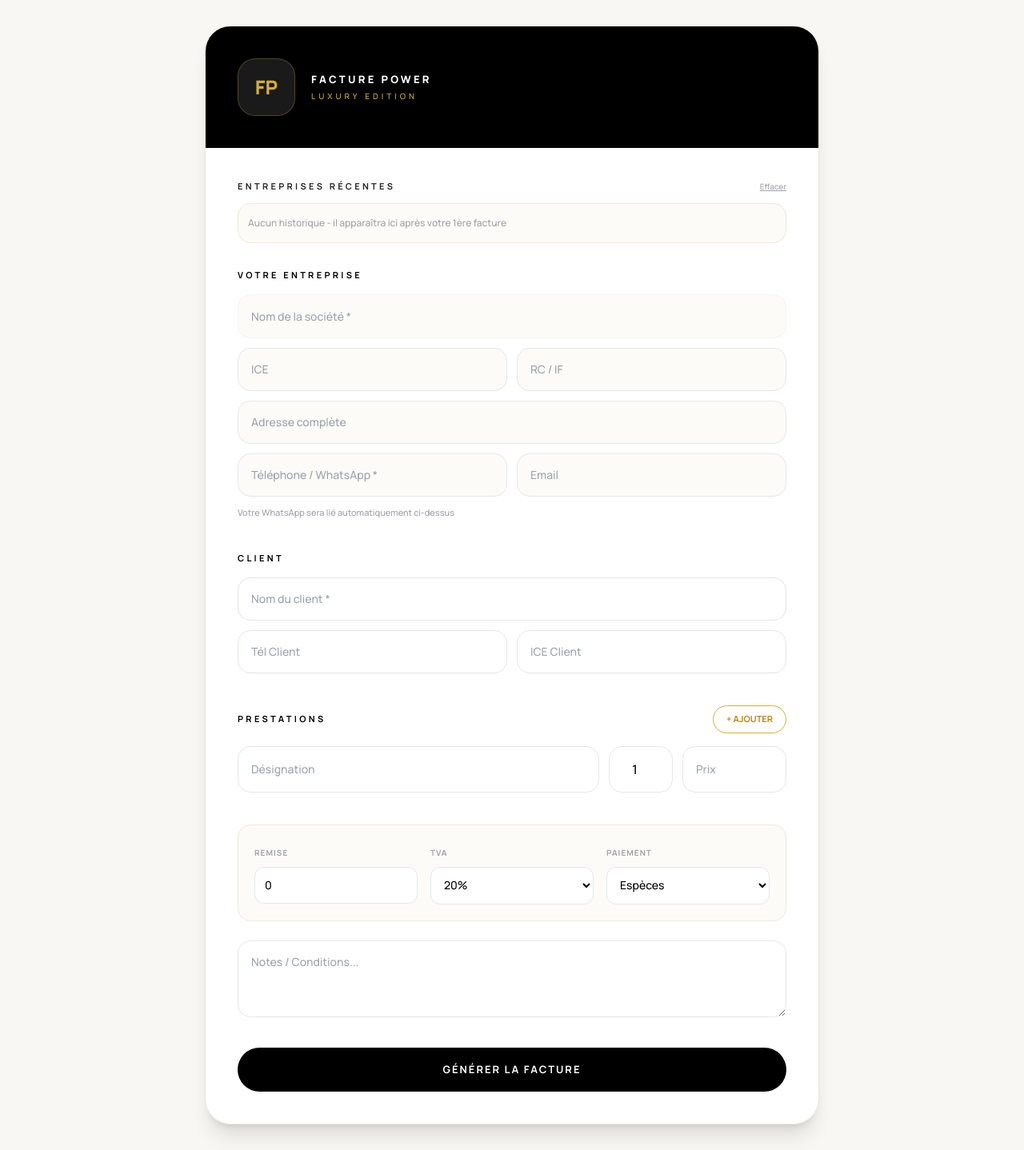
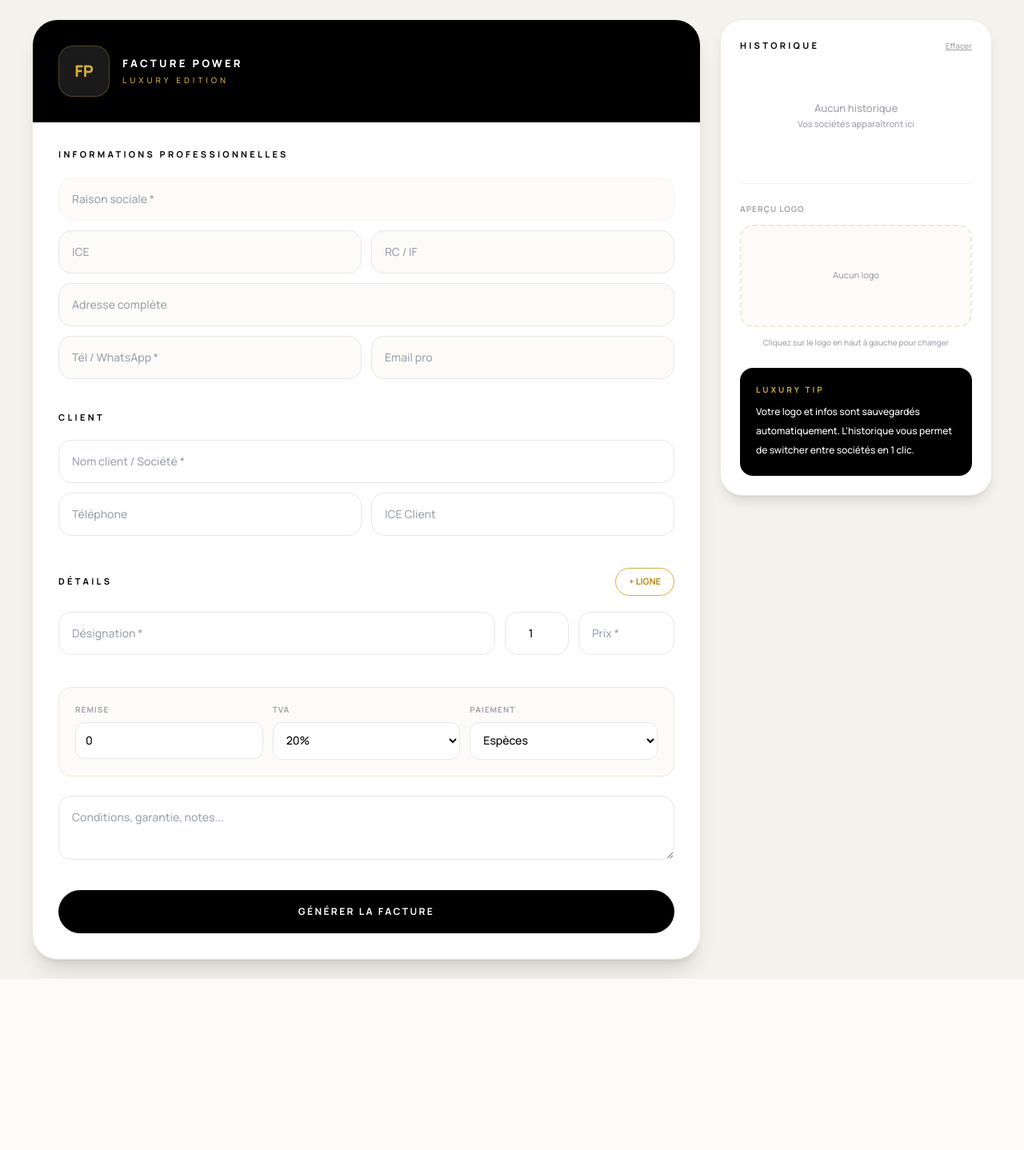
Before and after one commit to ilyassebenmouloud123-source/fucture-power, a Flask app: page / in a window 1280 px wide. Shown: the whole page at 80% size. After the commit the page ends 1224 px from the top, so only its background shows below. Run offline with Flask 3, Linux system fonts and the light colour scheme; some libraries are stand-ins or nearby versions.

Commit message:
Update form.html

```diff
--- a/templates/form.html
+++ b/templates/form.html
@@ -1,85 +1,85 @@
 <!DOCTYPE html>
 <html lang="fr"><head><meta charset="UTF-8"><meta name="viewport" content="width=device-width,initial-scale=1">
-<title>FACTURE POWER - LUXURY</title><script src="https://cdn.tailwindcss.com"></script>
+<title>FACTURE POWER - PRO</title><script src="https://cdn.tailwindcss.com"></script>
 <link href="https://fonts.googleapis.com/css2?family=Cormorant+Garamond:wght@700&family=Manrope:wght@500;700;800&display=swap" rel="stylesheet">
-<style>body{font-family:'Manrope',sans-serif;background:#f8f7f3}.serif{font-family:'Cormorant Garamond',serif}.gold{color:#B8860B}</style>
+<style>body{font-family:'Manrope',sans-serif;background:#f4f2ec}</style>
 </head>
-<body class="min-h-screen p-4 md:p-8">
-<div class="max-w-3xl mx-auto bg-white rounded-[32px] shadow-xl border border-[#efe9d7] overflow-hidden">
+<body class="min-h-screen p-3 md:p-6">
+<div class="max-w-[1200px] mx-auto grid grid-cols-1 lg:grid-cols-[1fr_340px] gap-6">
 
-<!-- TOP LUXURY -->
-<div class="bg-black p-8 md:p-10 flex justify-between items-center">
-<div class="flex items-center gap-5">
-<label class="group w-[72px] h-[72px] bg-[#1a1a1a] border border-[#D4AF37]/30 rounded-[22px] flex items-center justify-center overflow-hidden cursor-pointer relative">
-<img id="logoPreview" class="hidden w-full h-full object-cover">
-<span id="logoText" class="text-[#D4AF37] font-black text-2xl">FP</span>
-<div class="absolute inset-0 bg-black/60 hidden group-hover:flex items-center justify-center text-[9px] text-white tracking-widest">CHANGER</div>
-<input type="file" id="logoInput" class="hidden" accept="image/*">
-</label>
+<!-- LEFT: FORM PRO -->
+<div class="bg-white rounded-[32px] shadow-xl border border-[#efe9d7] overflow-hidden">
+<div class="bg-black p-8 flex justify-between items-center">
+<div class="flex items-center gap-4">
+<label class="w-[64px] h-[64px] bg-[#1a1a1a] border border-[#D4AF37]/30 rounded-[18px] flex items-center justify-center overflow-hidden cursor-pointer relative group">
+<img id="logoPreview" class="hidden w-full h-full object-cover"><span id="logoText" class="text-[#D4AF37] font-black text-xl">FP</span>
+<div class="absolute inset-0 bg-black/70 hidden group-hover:flex items-center justify-center text-[8px] text-white">CHANGER</div>
+<input type="file" id="logoInput" class="hidden" accept="image/*"></label>
 <div><p class="font-black tracking-[0.25em] text-white text-[13px]">FACTURE POWER</p><p class="text-[#D4AF37] text-[10px] tracking-[0.4em] mt-1">LUXURY EDITION</p></div>
 </div>
-<a id="waMyLink" target="_blank" class="hidden bg-[#25D366] text-white px-5 py-2.5 rounded-full text-xs font-bold flex items-center gap-2">◉ WhatsApp</a>
+<a id="waMyLink" target="_blank" class="hidden bg-[#25D366] text-white px-4 py-2 rounded-full text-xs font-bold">WhatsApp</a>
 </div>
 
-<div class="p-8 md:p-10">
-<form action="/facture" method="POST">
-
-<!-- HISTORIQUE BIEN VISIBLE -->
-<div class="mb-8">
-<div class="flex justify-between items-center mb-3">
-<p class="text-[11px] font-bold tracking-[0.3em] text-zinc-800">ENTREPRISES RÉCENTES</p>
-<button type="button" onclick="clearHist()" class="text-[10px] text-zinc-400 underline">Effacer</button>
-</div>
-<div id="historic" class="bg-[#fcfbf7] border border-[#efe9d7] rounded-2xl p-3 flex gap-2 flex-wrap min-h-[50px] items-center">
-<p id="histEmpty" class="text-[12px] text-zinc-400">Aucun historique - il apparaîtra ici après votre 1ère facture</p>
-</div>
-</div>
-
-<h2 class="font-bold text-[11px] tracking-[0.3em] mb-4">VOTRE ENTREPRISE</h2>
-<div class="space-y-3">
-<input name="ent_nom" id="company" placeholder="Nom de la société *" required class="w-full border border-zinc-100 focus:border-black rounded-2xl p-4 bg-[#fcfbf7] text-[14px] outline-none">
-<div class="grid grid-cols-2 gap-3">
-<input name="ent_ice" id="ice" placeholder="ICE" class="border rounded-2xl p-4 bg-[#fcfbf7] text-sm outline-none">
-<input name="ent_rc" id="rc" placeholder="RC / IF" class="border rounded-2xl p-4 bg-[#fcfbf7] text-sm outline-none">
-</div>
-<input name="ent_adresse" id="adresse" placeholder="Adresse complète" class="w-full border rounded-2xl p-4 bg-[#fcfbf7] text-sm outline-none">
-<div class="grid grid-cols-2 gap-3">
-<input name="ent_tel" id="tel" placeholder="Téléphone / WhatsApp *" required class="border rounded-2xl p-4 bg-[#fcfbf7] text-sm outline-none">
-<input name="ent_email" id="email" placeholder="Email" class="border rounded-2xl p-4 bg-[#fcfbf7] text-sm outline-none">
-</div>
-<p class="text-[11px] text-zinc-400">Votre WhatsApp sera lié automatiquement ci-dessus</p>
+<div class="p-8">
+<form action="/facture" method="POST" id="mainForm">
+<h2 class="text-[11px] font-bold tracking-[0.3em] mb-5">INFORMATIONS PROFESSIONNELLES</h2>
+<div class="grid grid-cols-1 md:grid-cols-2 gap-3">
+<input name="ent_nom" id="company" placeholder="Raison sociale *" required class="md:col-span-2 w-full border border-zinc-100 bg-[#fcfbf7] rounded-2xl p-4 text-sm outline-none focus:border-black">
+<input name="ent_ice" id="ice" placeholder="ICE" class="border bg-[#fcfbf7] rounded-2xl p-4 text-sm outline-none">
+<input name="ent_rc" id="rc" placeholder="RC / IF" class="border bg-[#fcfbf7] rounded-2xl p-4 text-sm outline-none">
+<input name="ent_adresse" id="adresse" placeholder="Adresse complète" class="md:col-span-2 border bg-[#fcfbf7] rounded-2xl p-4 text-sm outline-none">
+<input name="ent_tel" id="tel" placeholder="Tél / WhatsApp *" required class="border bg-[#fcfbf7] rounded-2xl p-4 text-sm outline-none">
+<input name="ent_email" id="email" placeholder="Email pro" class="border bg-[#fcfbf7] rounded-2xl p-4 text-sm outline-none">
 </div>
 
 <div class="mt-10">
-<div class="flex justify-between items-center mb-4"><h2 class="font-bold text-[11px] tracking-[0.3em]">CLIENT</h2><a id="waClientLink" target="_blank" class="hidden text-[11px] bg-[#25D366] text-white px-3 py-1 rounded-full font-bold">WhatsApp Client</a></div>
-<input name="client" placeholder="Nom du client *" required class="w-full border border-zinc-200 rounded-2xl p-4 text-sm outline-none mb-3">
-<div class="grid grid-cols-2 gap-3">
-<input name="client_tel" id="clientTel" placeholder="Tél Client" class="border rounded-2xl p-4 text-sm outline-none">
+<div class="flex justify-between items-center mb-5"><h2 class="text-[11px] font-bold tracking-[0.3em]">CLIENT</h2><a id="waClientLink" target="_blank" class="hidden text-[11px] bg-[#25D366] text-white px-3 py-1.5 rounded-full font-bold">WhatsApp Client</a></div>
+<div class="grid grid-cols-1 md:grid-cols-2 gap-3">
+<input name="client" placeholder="Nom client / Société *" required class="md:col-span-2 border rounded-2xl p-4 text-sm outline-none focus:border-black">
+<input name="client_tel" id="clientTel" placeholder="Téléphone" class="border rounded-2xl p-4 text-sm outline-none">
 <input name="client_ice" placeholder="ICE Client" class="border rounded-2xl p-4 text-sm outline-none">
 </div>
 </div>
 
 <div class="mt-10">
-<div class="flex justify-between items-center mb-4"><h2 class="font-bold text-[11px] tracking-[0.3em]">PRESTATIONS</h2><button type="button" onclick="addItem()" class="text-[11px] font-bold border border-[#D4AF37] text-[#B8860B] px-4 py-2 rounded-full">+ AJOUTER</button></div>
-<div id="items" class="space-y-3"><div class="flex gap-3"><input name="nom" placeholder="Désignation" required class="flex-1 border rounded-2xl p-4 text-sm outline-none"><input name="qte" type="number" value="1" class="w-[80px] border rounded-2xl p-4 text-center"><input name="prix" type="number" placeholder="Prix" required class="w-[130px] border rounded-2xl p-4 text-sm"></div></div>
+<div class="flex justify-between items-center mb-5"><h2 class="text-[11px] font-bold tracking-[0.3em]">DÉTAILS</h2><button type="button" onclick="addItem()" class="text-[11px] font-bold border border-[#D4AF37] text-[#B8860B] px-4 py-2 rounded-full">+ LIGNE</button></div>
+<div id="items" class="space-y-3"><div class="grid grid-cols-[1fr_80px_120px] gap-3"><input name="nom" placeholder="Désignation *" required class="border rounded-2xl p-4 text-sm outline-none"><input name="qte" type="number" value="1" class="border rounded-2xl p-4 text-center text-sm"><input name="prix" type="number" placeholder="Prix *" required class="border rounded-2xl p-4 text-sm"></div></div>
 </div>
 
-<div class="grid grid-cols-3 gap-4 mt-10 p-5 bg-[#fcfbf7] rounded-2xl border border-[#efe9d7]">
-<div><label class="text-[10px] font-bold tracking-widest text-zinc-400">REMISE</label><input name="remise" type="number" value="0" class="w-full bg-white border rounded-xl p-3 text-sm mt-2"></div>
-<div><label class="text-[10px] font-bold tracking-widest text-zinc-400">TVA</label><select name="tva" class="w-full bg-white border rounded-xl p-3 text-sm mt-2"><option value="0">0%</option><option value="20" selected>20%</option><option value="10">10%</option></select></div>
-<div><label class="text-[10px] font-bold tracking-widest text-zinc-400">PAIEMENT</label><select name="paiement" class="w-full bg-white border rounded-xl p-3 text-sm mt-2"><option>Espèces</option><option>Virement</option><option>Chèque</option></select></div>
+<div class="grid grid-cols-3 gap-3 mt-10 bg-[#fcfbf7] border border-[#efe9d7] rounded-2xl p-5">
+<div><p class="text-[10px] font-bold tracking-widest text-zinc-400">REMISE</p><input name="remise" type="number" value="0" class="w-full bg-white border rounded-xl p-3 text-sm mt-2"></div>
+<div><p class="text-[10px] font-bold tracking-widest text-zinc-400">TVA</p><select name="tva" class="w-full bg-white border rounded-xl p-3 text-sm mt-2"><option value="0">0%</option><option value="20" selected>20%</option><option value="10">10%</option></select></div>
+<div><p class="text-[10px] font-bold tracking-widest text-zinc-400">PAIEMENT</p><select name="paiement" class="w-full bg-white border rounded-xl p-3 text-sm mt-2"><option>Espèces</option><option>Virement</option><option>Chèque</option></select></div>
 </div>
 
-<textarea name="notes" placeholder="Notes / Conditions..." class="w-full border rounded-2xl p-4 mt-6 text-sm h-24"></textarea>
-<button type="submit" class="w-full bg-black text-white rounded-full p-[18px] font-bold mt-8 tracking-[0.15em] text-[13px]">GÉNÉRER LA FACTURE</button>
+<textarea name="notes" placeholder="Conditions, garantie, notes..." class="w-full border rounded-2xl p-4 mt-6 text-sm h-20 outline-none"></textarea>
+<button type="submit" class="w-full bg-black text-white rounded-full p-[18px] font-bold mt-8 tracking-[0.2em] text-[12px]">GÉNÉRER LA FACTURE</button>
+</form>
 </div>
-</form>
+</div>
+
+<!-- RIGHT: HISTORIQUE EN SIDE -->
+<div class="space-y-6">
+<div class="bg-white rounded-[28px] border border-[#efe9d7] shadow-lg p-6 sticky top-6">
+<div class="flex justify-between items-center mb-5"><h3 class="text-[11px] font-bold tracking-[0.3em]">HISTORIQUE</h3><button type="button" onclick="clearHist()" class="text-[10px] text-zinc-400 underline">Effacer</button></div>
+<div id="historic" class="space-y-3 max-h-[60vh] overflow-y-auto">
+<p id="histEmpty" class="text-[13px] text-zinc-400 text-center py-10">Aucun historique<br><span class="text-[11px]">Vos sociétés apparaîtront ici</span></p>
+</div>
+<div class="mt-6 pt-6 border-t border-zinc-100">
+<p class="text-[10px] font-bold tracking-widest text-zinc-400 mb-3">APERÇU LOGO</p>
+<div id="logoSidePreview" class="w-full h-32 bg-[#fcfbf7] border-2 border-dashed border-[#efe9d7] rounded-2xl flex items-center justify-center"><span class="text-[11px] text-zinc-400">Aucun logo</span></div>
+<p class="text-[10px] text-zinc-400 mt-3 text-center">Cliquez sur le logo en haut à gauche pour changer</p>
+</div>
+<div class="mt-6 bg-black rounded-2xl p-5"><p class="text-[#D4AF37] text-[10px] tracking-[0.3em] font-bold">LUXURY TIP</p><p class="text-white text-[12px] mt-2 leading-6">Votre logo et infos sont sauvegardés automatiquement. L'historique vous permet de switcher entre sociétés en 1 clic.</p></div>
+</div>
+</div>
+
 </div>
 
 <script>
-const logoInput=document.getElementById('logoInput'),logoPreview=document.getElementById('logoPreview'),logoText=document.getElementById('logoText');
+const logoInput=document.getElementById('logoInput'),logoPreview=document.getElementById('logoPreview'),logoText=document.getElementById('logoText'),logoSide=document.getElementById('logoSidePreview');
 logoInput.addEventListener('change',e=>{const r=new FileReader();r.onload=()=>{localStorage.setItem('logo',r.result);showLogo()};r.readAsDataURL(e.target.files[0])});
-function showLogo(){const l=localStorage.getItem('logo');if(l){logoPreview.src=l;logoPreview.classList.remove('hidden');logoText.classList.add('hidden')}}showLogo();
+function showLogo(){const l=localStorage.getItem('logo');if(l){logoPreview.src=l;logoPreview.classList.remove('hidden');logoText.classList.add('hidden');logoSide.innerHTML=`<img src="${l}" class="w-full h-full object-contain p-2">`}else{logoSide.innerHTML='<span class="text-[11px] text-zinc-400">Aucun logo</span>'}}showLogo();
 
 const c=document.getElementById('company'),ic=document.getElementById('ice'),rcEl=document.getElementById('rc'),ad=document.getElementById('adresse'),tel=document.getElementById('tel'),em=document.getElementById('email'),waMy=document.getElementById('waMyLink'),clientTel=document.getElementById('clientTel'),waClient=document.getElementById('waClientLink');
 c.value=localStorage.getItem('company')||'';ic.value=localStorage.getItem('ice')||'';rcEl.value=localStorage.getItem('rc')||'';ad.value=localStorage.getItem('adresse')||'';tel.value=localStorage.getItem('tel')||'';em.value=localStorage.getItem('email')||'';
@@ -87,31 +87,26 @@ let hist=JSON.parse(localStorage.getItem('historic')||'[]');
 
 function renderHistoric(){
 const cont=document.getElementById('historic'),empty=document.getElementById('histEmpty');
-cont.querySelectorAll('.hist-chip').forEach(e=>e.remove());
+cont.querySelectorAll('.hist-card').forEach(e=>e.remove());
 if(hist.length==0){empty.classList.remove('hidden');return}
 empty.classList.add('hidden');
-hist.slice(0,6).forEach(h=>{
-const b=document.createElement('button');b.type='button';b.className='hist-chip bg-white border border-[#efe9d7] hover:border-[#D4AF37] px-4 py-2 rounded-full text-[12px] font-bold flex items-center gap-2 shadow-sm';
-b.innerHTML=`<span class="w-6 h-6 bg-black text-[#D4AF37] rounded-full flex items-center justify-center text-[10px]">${h.company[0]}</span> ${h.company.substring(0,18)}`;
-b.onclick=()=>{c.value=h.company;ic.value=h.ice;rcEl.value=h.rc;ad.value=h.adresse;tel.value=h.tel;em.value=h.email;save();updateWa()};
-cont.appendChild(b);
+hist.forEach(h=>{
+const div=document.createElement('div');div.className='hist-card bg-[#fcfbf7] hover:bg-white border border-[#efe9d7] hover:border-[#D4AF37] rounded-2xl p-4 cursor-pointer transition shadow-sm hover:shadow-md';
+div.innerHTML=`<div class="flex justify-between items-start"><div class="flex gap-3"><div class="w-10 h-10 bg-black text-[#D4AF37] rounded-xl flex items-center justify-center font-black text-xs">${h.company[0].toUpperCase()}</div><div><p class="font-bold text-[13px]">${h.company.substring(0,22)}</p><p class="text-[11px] text-zinc-500 mt-1">ICE: ${h.ice||'-'}</p><p class="text-[11px] text-zinc-400">${h.tel||''}</p></div></div><span class="text-[10px] text-[#B8860B] font-bold">↗</span></div>`;
+div.onclick=()=>{c.value=h.company;ic.value=h.ice;rcEl.value=h.rc;ad.value=h.adresse;tel.value=h.tel;em.value=h.email;save();updateWa();window.scrollTo({top:0,behavior:'smooth'})};
+cont.appendChild(div);
 })
 }
 renderHistoric();
 
 function updateWa(){
-if(tel.value.length>8){const num=tel.value.replace(/[^0-9]/g,'');waMy.href='https://wa.me/'+num;waMy.classList.remove('hidden');waMy.classList.add('flex')}else waMy.classList.add('hidden');
-if(clientTel.value.length>8){const num=clientTel.value.replace(/[^0-9]/g,'');waClient.href='https://wa.me/'+num+'?text=Salam, voici votre facture';waClient.classList.remove('hidden')}else waClient.classList.add('hidden');
+if(tel.value.length>8){waMy.href='https://wa.me/'+tel.value.replace(/[^0-9]/g,'');waMy.classList.remove('hidden')}else waMy.classList.add('hidden');
+if(clientTel.value.length>8){waClient.href='https://wa.me/'+clientTel.value.replace(/[^0-9]/g,'')+'?text=Salam';waClient.classList.remove('hidden')}else waClient.classList.add('hidden');
 }
 updateWa();
-
-function save(){
-localStorage.setItem('company',c.value);localStorage.setItem('ice',ic.value);localStorage.setItem('rc',rcEl.value);localStorage.setItem('adresse',ad.value);localStorage.setItem('tel',tel.value);localStorage.setItem('email',em.value);
-updateWa();
-if(c.value && !hist.find(x=>x.company==c.value)){hist.unshift({company:c.value,ice:ic.value,rc:rcEl.value,adresse:ad.value,tel:tel.value,email:em.value});localStorage.setItem('historic',JSON.stringify(hist.slice(0,10)));renderHistoric()}
-}
+function save(){localStorage.setItem('company',c.value);localStorage.setItem('ice',ic.value);localStorage.setItem('rc',rcEl.value);localStorage.setItem('adresse',ad.value);localStorage.setItem('tel',tel.value);localStorage.setItem('email',em.value);updateWa();if(c.value&&!hist.find(x=>x.company==c.value)){hist.unshift({company:c.value,ice:ic.value,rc:rcEl.value,adresse:ad.value,tel:tel.value,email:em.value});localStorage.setItem('historic',JSON.stringify(hist.slice(0,20)));renderHistoric()}}
 [c,ic,rcEl,ad,tel,em,clientTel].forEach(el=>el.addEventListener('input',save));
-function clearHist(){localStorage.removeItem('historic');hist=[];renderHistoric()}
-function addItem(){const d=document.createElement('div');d.className='flex gap-3';d.innerHTML='<input name="nom" placeholder="Désignation" required class="flex-1 border rounded-2xl p-4 text-sm"><input name="qte" type="number" value="1" class="w-[80px] border rounded-2xl p-4 text-center"><input name="prix" type="number" placeholder="Prix" required class="w-[130px] border rounded-2xl p-4 text-sm"><button type="button" onclick="this.parentElement.remove()" class="text-zinc-300 hover:text-red-400 px-2">✕</button>';document.getElementById('items').appendChild(d)}
+function clearHist(){if(confirm('Effacer historique?')){localStorage.removeItem('historic');hist=[];renderHistoric()}}
+function addItem(){const d=document.createElement('div');d.className='grid grid-cols-[1fr_80px_120px_30px] gap-3 items-center';d.innerHTML='<input name="nom" placeholder="Désignation" required class="border rounded-2xl p-4 text-sm"><input name="qte" type="number" value="1" class="border rounded-2xl p-4 text-center text-sm"><input name="prix" type="number" placeholder="Prix" required class="border rounded-2xl p-4 text-sm"><button type="button" onclick="this.parentElement.remove()" class="text-zinc-300 hover:text-red-400">✕</button>';document.getElementById('items').appendChild(d)}
 </script>
 </body></html>
```
